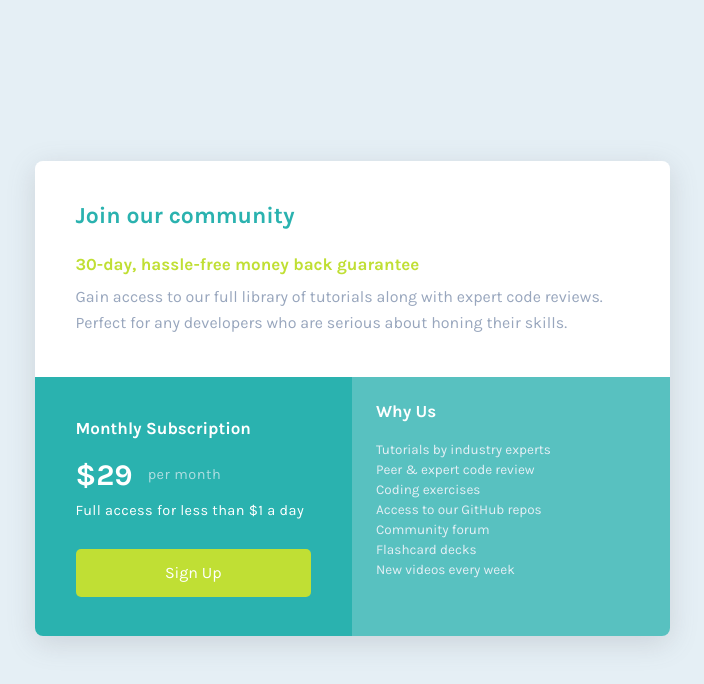
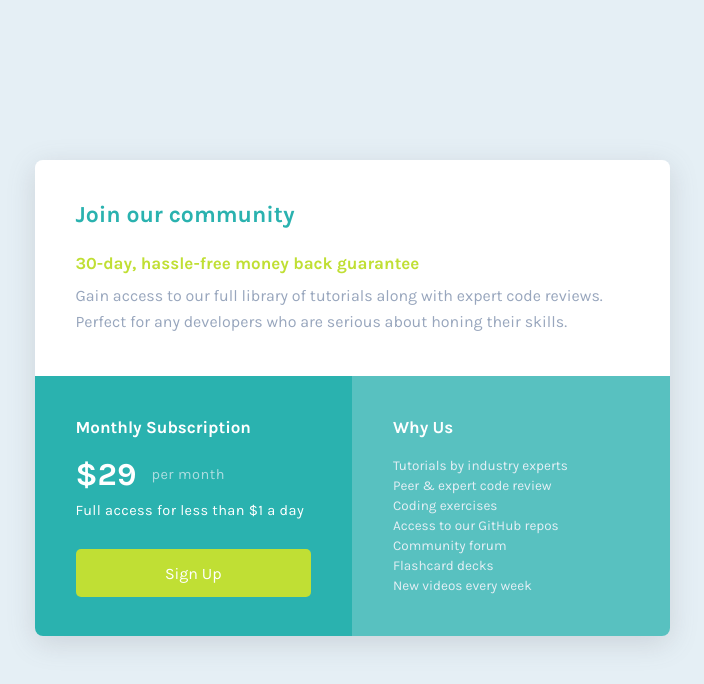
Before and after one commit to Jorggyh/single-price-grid-component, a plain HTML site: page index.html in a window 1280 px wide. Shown: the whole page, without its empty margins (288-992 px from the left). Drawn offline with Linux system fonts and the light colour scheme.

Commit message:
:sparkles: Nothing '-'

```diff
--- a/styles/media.css
+++ b/styles/media.css
@@ -39,7 +39,7 @@
   }
 
   main,
-  section {
+  footer {
     padding: 4.1rem 4.1rem 3.9rem;
   }
 }
--- a/styles/style.css
+++ b/styles/style.css
@@ -81,7 +81,7 @@ h3 {
 }
 
 strong {
-  font-size: 3rem;
+  font-size: 3.2rem;
   color: var(--white);
   padding-right: 1.5rem;
 }
```
